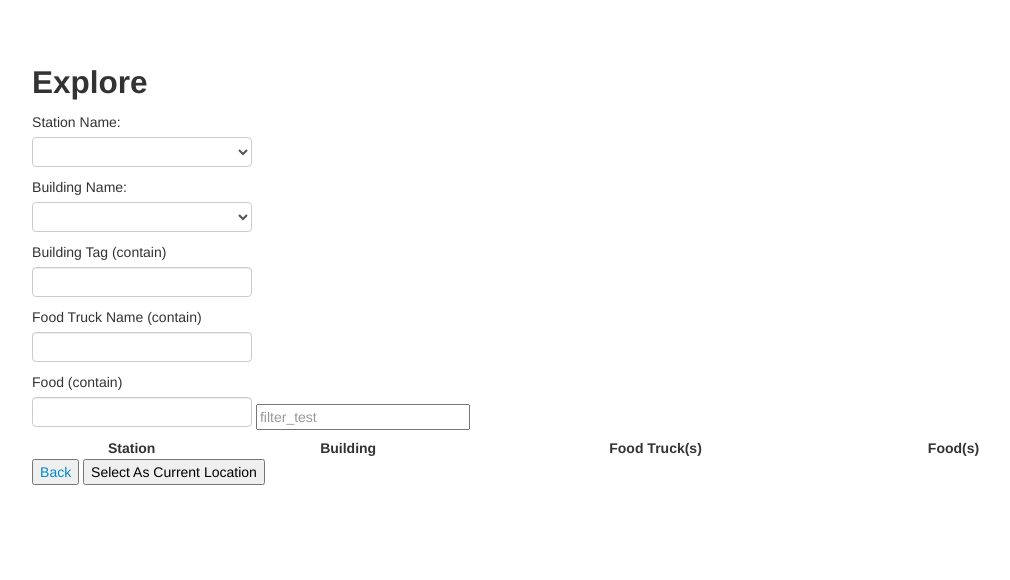
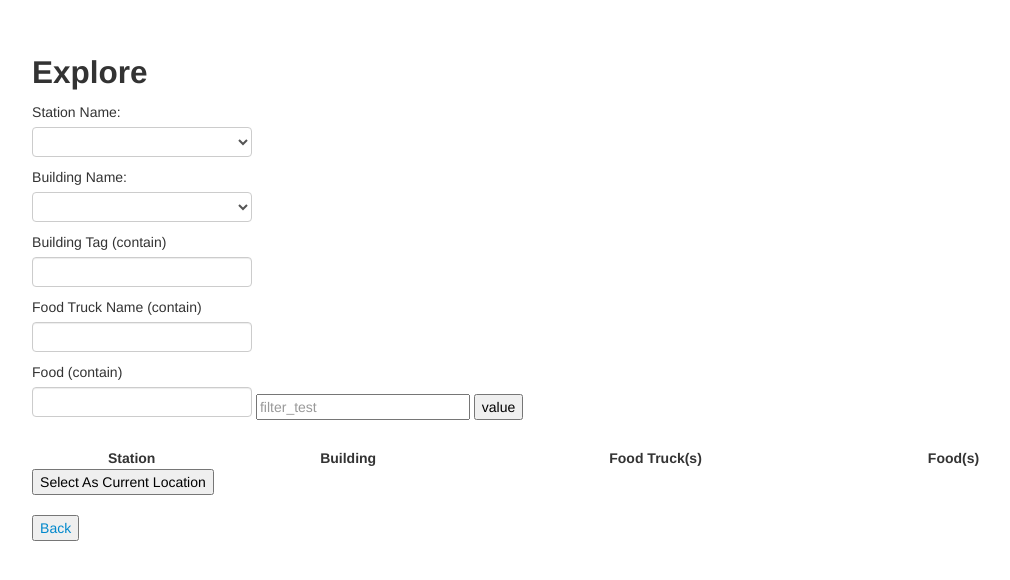
Before and after one commit to JerPaz/4400_SQL_and_FrontEnd_Project, a Flask app: page /customer_explore in a window 1280 px wide. Shown: the top 580 px of the page, without its empty margins (199-1209 px from the left). Run offline with Flask 2, Linux system fonts and the light colour scheme; data comes from the database, SQL or seed files in the repository; data that the repository does not hold is empty.

Commit message:
huge restructuring of the page to include two forms, important to note to differentiate between the two forms, the inputs of each for has their own name

```diff
--- a/templates/customer_explore.html
+++ b/templates/customer_explore.html
@@ -1,10 +1,10 @@
 {% extends 'base.html' %}
 {% block title %}Customer Explore{% endblock %}
 {% block content %}
-<form action= "" method="post"></form>
 <h2>Explore</h2>
 <body>
 
+    <form action="" method="post">
         <label>Station Name: </b></label>
         <select name ="station_name" id ="station_name">
             <option value=""></option>
@@ -24,14 +24,17 @@
         </select>
 
         <label>Building Tag (contain) </label>
-        <input type="text" name="building_tag" id=>
+            <input type="text" name="building_tag">
         <label>Food Truck Name (contain) </label>
             <input type="text" name="food_truck_name">
         <label>Food (contain) </label>
             <input type="text" name="food">
 
         <input onkeyup="filter_test()" placeholder="filter_test" id="filter"></button>
+        <input name="filter_input" type="submit" value="value">
+    </form>
 
+    <form action="" method="post">
     <table id="station_table" style="width:100%">
         <thead>
         <tr>
@@ -67,6 +70,9 @@
         </tr>
         {% endfor %}
     </table>
+    <input name="location_input" type="submit" value="Select As Current Location">
+    </form>
+
     <script>
     function filter_test() {
     var input, filter, table, tr, td, i, txtValue;
@@ -89,6 +95,4 @@ function filter_test() {
     </script>
 </body>
 <button><a href="{{ url_for('home') }}">Back</a></button>
-<input type="submit" value="Select As Current Location">
-</form>
 {% endblock %}
```
Lines whose indentation alone changed are shown as unchanged.
